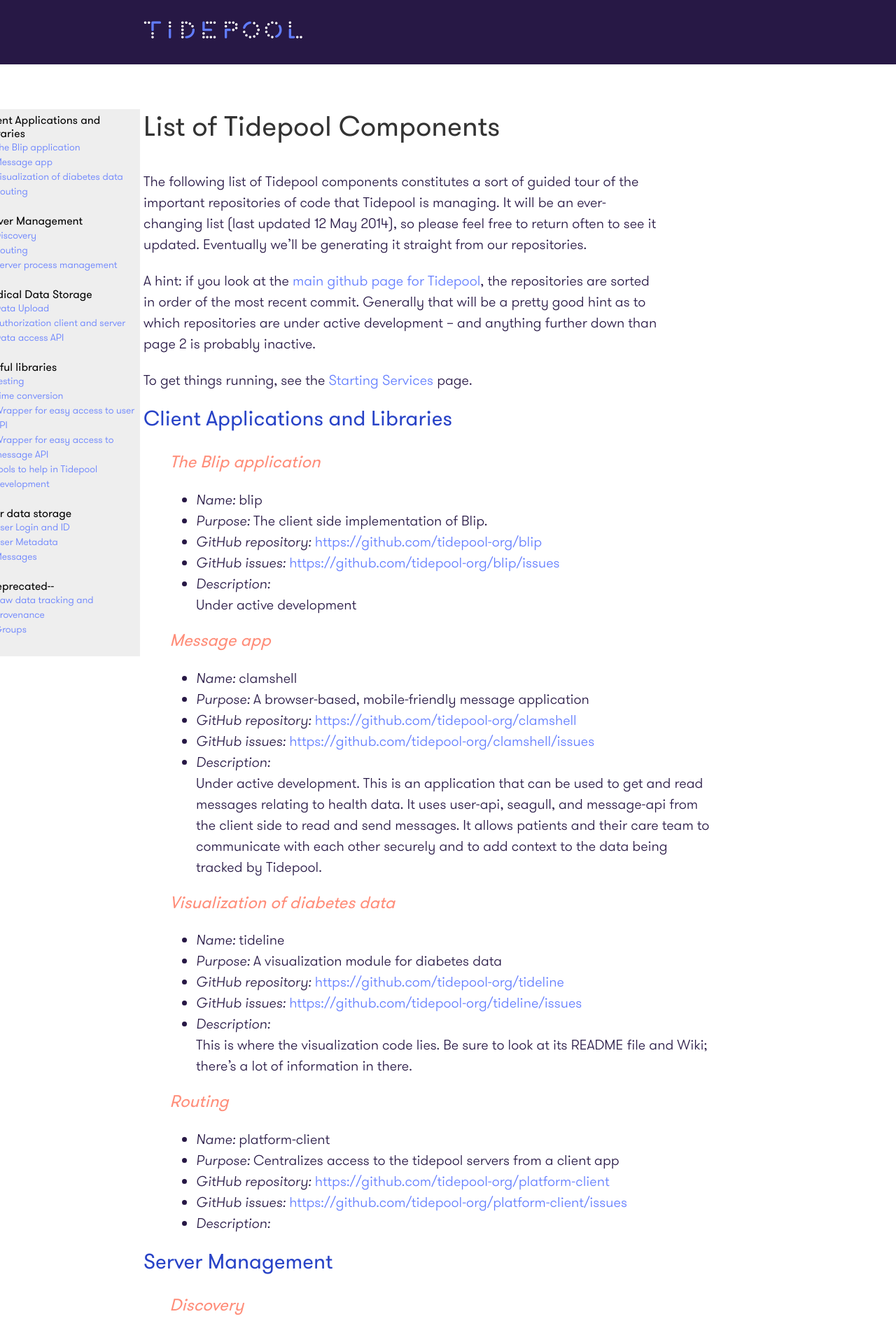
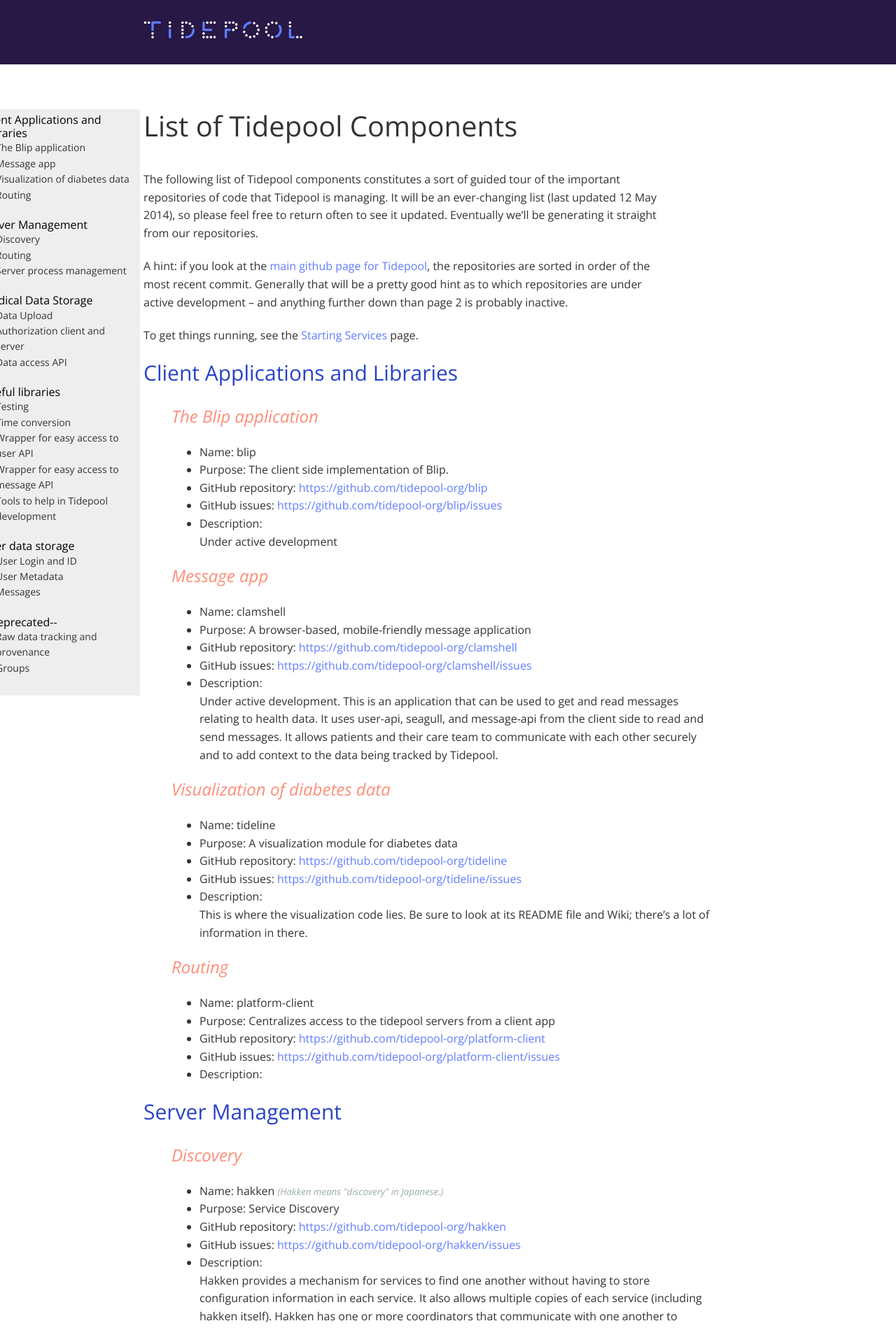
Before and after one commit to tidepool-org/tidepool-org.github.io, a Jekyll site: the page built from TidepoolComponents.md, in a window 1280 px wide. Shown: the top 1898 px of the page at 70% size. Built offline with Jekyll 4.4.1, drawn with Linux system fonts in a browser that asks for light colours.

Commit message:
Switch to Open Sans font

```diff
--- a/_layouts/apilist.html
+++ b/_layouts/apilist.html
@@ -4,6 +4,7 @@
 <head>
   <meta charset=utf-8 />
   <title> {% if page.title %} {{ page.title }} | {% endif %} Tidepool Project </title>
+  <link href='//fonts.googleapis.com/css?family=Open+Sans:400italic,700italic,400,700' rel='stylesheet' type='text/css'>
   <link rel="stylesheet" href="/css/site.css" />
 </head>
 <body class="page page-template-default">
--- a/_layouts/defaults.html
+++ b/_layouts/defaults.html
@@ -4,6 +4,7 @@
 <head>
   <meta charset=utf-8 />
   <title> {% if page.title %} {{ page.title }} | {% endif %} Tidepool Project </title>
+  <link href='//fonts.googleapis.com/css?family=Open+Sans:400italic,700italic,400,700' rel='stylesheet' type='text/css'>
   <link rel="stylesheet" href="/css/site.css" />
   <link rel="stylesheet" href="http://cdnjs.cloudflare.com/ajax/libs/highlight.js/8.2/styles/github.min.css">
   <link rel="stylesheet" href="/css/code.css" />
--- a/_layouts/homepage.html
+++ b/_layouts/homepage.html
@@ -4,6 +4,7 @@
 <head>
   <meta charset=utf-8 />
   <title> {% if page.title %} {{ page.title }} | {% endif %} Tidepool Project </title>
+  <link href='//fonts.googleapis.com/css?family=Open+Sans:400italic,700italic,400,700' rel='stylesheet' type='text/css'>
   <link rel="stylesheet" href="/css/site.css" />
 </head>
 <body class="page page-template-default">
--- a/css/site.css
+++ b/css/site.css
@@ -64,77 +64,11 @@ img {
 
 /* ================= TYPOGRAPHY ================= */
 
-@font-face {
-    font-family: 'gt_walsheim_light';
-    src: url('../fonts/gt-walsheim-light-web.eot');
-    src: url('../fonts/gt-walsheim-light-web.eot?#iefix') format('embedded-opentype'),
-         url('../fonts/gt-walsheim-light-web.woff') format('woff'),
-         url('../fonts/gt-walsheim-light-web.ttf') format('truetype'),
-         url('../fonts/gt-walsheim-light-web.svg#gt_walsheim_light') format('svg');
-    font-weight: normal;
-    font-style: normal;
-}
-
-@font-face {
-    font-family: 'gt_walsheim_light_oblique';
-    src: url('../fonts/gt-walsheim-light-oblique-web.eot');
-    src: url('../fonts/gt-walsheim-light-oblique-web.eot?#iefix') format('embedded-opentype'),
-         url('../fonts/gt-walsheim-light-oblique-web.woff') format('woff'),
-         url('../fonts/gt-walsheim-light-oblique-web.ttf') format('truetype'),
-         url('../fonts/gt-walsheim-light-oblique-web.svg#gt_walsheim_light_oblique') format('svg');
-    font-weight: normal;
-    font-style: normal;
-}
-
-@font-face {
-    font-family: 'gt_walsheim_medium';
-    src: url('../fonts/gt-walsheim-medium-web.eot');
-    src: url('../fonts/gt-walsheim-medium-web.eot?#iefix') format('embedded-opentype'),
-         url('../fonts/gt-walsheim-medium-web.woff') format('woff'),
-         url('../fonts/gt-walsheim-medium-web.ttf') format('truetype'),
-         url('../fonts/gt-walsheim-medium-web.svg#gt_walsheim_medium') format('svg');
-    font-weight: normal;
-    font-style: normal;
-}
-
-@font-face {
-    font-family: 'gt_walsheim_medium_oblique';
-    src: url('../fonts/gt-walsheim-medium-oblique-web.eot');
-    src: url('../fonts/gt-walsheim-medium-oblique-web.eot?#iefix') format('embedded-opentype'),
-         url('../fonts/gt-walsheim-medium-oblique-web.woff') format('woff'),
-         url('../fonts/gt-walsheim-medium-oblique-web.ttf') format('truetype'),
-         url('../fonts/gt-walsheim-medium-oblique-web.svg#gt_walsheim_medium_oblique') format('svg');
-    font-weight: normal;
-    font-style: normal;
-}
-
-@font-face {
-    font-family: 'gt_walsheim_regular';
-    src: url('../fonts/gt-walsheim-web.eot');
-    src: url('../fonts/gt-walsheim-web.eot?#iefix') format('embedded-opentype'),
-         url('../fonts/gt-walsheim-web.woff') format('woff'),
-         url('../fonts/gt-walsheim-web.ttf') format('truetype'),
-         url('../fonts/gt-walsheim-web.svg#gt_walsheim_regular') format('svg');
-    font-weight: normal;
-    font-style: normal;
-}
-
-@font-face {
-    font-family: 'gt_walsheim_regular_oblique';
-    src: url('../fonts/gt-walsheim-regular-oblique-web.eot');
-    src: url('../fonts/gt-walsheim-regular-oblique-web.eot?#iefix') format('embedded-opentype'),
-         url('../fonts/gt-walsheim-regular-oblique-web.woff') format('woff'),
-         url('../fonts/gt-walsheim-regular-oblique-web.ttf') format('truetype'),
-         url('../fonts/gt-walsheim-regular-oblique-web.svg#gt_walsheim_regular_oblique') format('svg');
-    font-weight: normal;
-    font-style: normal;
-}
-
 body, input, textarea {
-	color: #000;
-	font-size: 15px;
-	line-height: 24px;
-	font-family: 'gt_walsheim_regular';
+	color: #333;
+	font-size: 16px;
+	line-height: 1.6;
+	font-family: "Open Sans", "Helvetica Neue", Helvetica, Arial, sans-serif;
 }
 
 /* Headings
@@ -199,11 +133,6 @@ dd {
 
 b, strong {
 	font-weight: normal;
-	font-family: 'gt_walsheim_regular';
-}
-
-cite, em, i {
-	font-family: 'gt_walsheim_light_oblique';
 }
 
 blockquote {
@@ -561,7 +490,6 @@ pre, code {
 
 blockquote {
 	color: #A1A3A6;
-	font-family: 'gt_walsheim_light_oblique';
 }
 
 table {
@@ -592,7 +520,6 @@ td {
 	padding: .7em 1.25em;
 	min-width: 150px;
 	font-size: 13pt;
-	font-family: 'gt_walsheim_light';
 }
 
 td:first-child {
@@ -843,10 +770,6 @@ ul.sf-menu li li li.sfHover ul {
 	margin: 0 0 48px 0;
 }
 
-.attachment .page-title {
-	font-family: 'gt_walsheim_light_oblique';
-}
-
 .page-title a {
 	color: #A1A3A6;
 	text-decoration: none;
@@ -855,10 +778,6 @@ ul.sf-menu li li li.sfHover ul {
 .page-title a:active,
 .page-title a:hover {
 	color: #FF8D79;
-}
-
-.page-title span {
-	font-family: 'gt_walsheim_light_oblique';
 }
 
 .page-title .meta-nav {
@@ -961,18 +880,14 @@ ul.sf-menu li li li.sfHover ul {
 
 .entry-content h4 {
 	color: #A1A3A6;
-	font-size: 24px;
-	margin: 0 0 0.5em 0.5em;
+	font-size: 18px;
+	margin: 0 0 0.5em;
 	max-width: 740px;
 }
 
 .entry-content p,
 .entry-content li {
-	font-family: 'gt_walsheim_light', Arial, "Helvetica Neue", Helvetica, sans-serif;;
-	font-size: 20px;
-	color: #271845;
 	max-width: 740px;
-	line-height: 1.5em;
 }
 
 .entry-content table {
@@ -1010,7 +925,11 @@ font-style: italic;
 	margin-left: -20px;
 }
 
-.TOC a {
+.TOC a,
+.TOC a:hover,
+.TOC a:focus,
+.TOC a:active {
+	color: #333;
 }
 
 .entry-utility {
@@ -1025,7 +944,6 @@ font-style: italic;
 
 .entry-utility a {
 	color: #A1A3A6;
-	font-family: 'gt_walsheim_light_oblique';
 	text-decoration: none;
 }
 
@@ -1124,7 +1042,6 @@ li.content-column {
 
 .navigation a {
 	color: #A1A3A6;
-	font-family: 'gt_walsheim_light_oblique';
 	text-decoration: none;
 }
 
@@ -1258,7 +1175,6 @@ li.content-column {
 
 #comments-list .comment-meta a {
 	color: #A1A3A6;
-	font-family: 'gt_walsheim_light_oblique';
 	text-decoration: none;
 }
 
@@ -1275,7 +1191,6 @@ li.content-column {
 
 .comment-reply-link a {
 	color: #A1A3A6;
-	font-family: 'gt_walsheim_light_oblique';
 	text-decoration: none;
 }
 
@@ -1365,10 +1280,6 @@ li.content-column {
 	color: #A1A3A6;
 	font-size: 11px;
 	margin: 0;
-}
-
-#form-allowed-tags span {
-	font-family: 'gt_walsheim_light_oblique';
 }
 
 #form-allowed-tags code {
@@ -1597,7 +1508,6 @@ li.content-column {
 	font-family: Georgia,serif;
 	font-weight: normal;
 	font-size: 17px;
-	font-family: 'gt_walsheim_light_oblique';
 	padding: 0 0 7px 0;
 	text-transform: none;
 }
@@ -2212,7 +2122,6 @@ img.aligncenter {
 			.faqs li.faq h3 {
 				font-size: 20px;
 				line-height: 1.5em;
-				font-family: 'gt_walsheim_regular';
 			}
 
 .module-navigation-categories {
```
